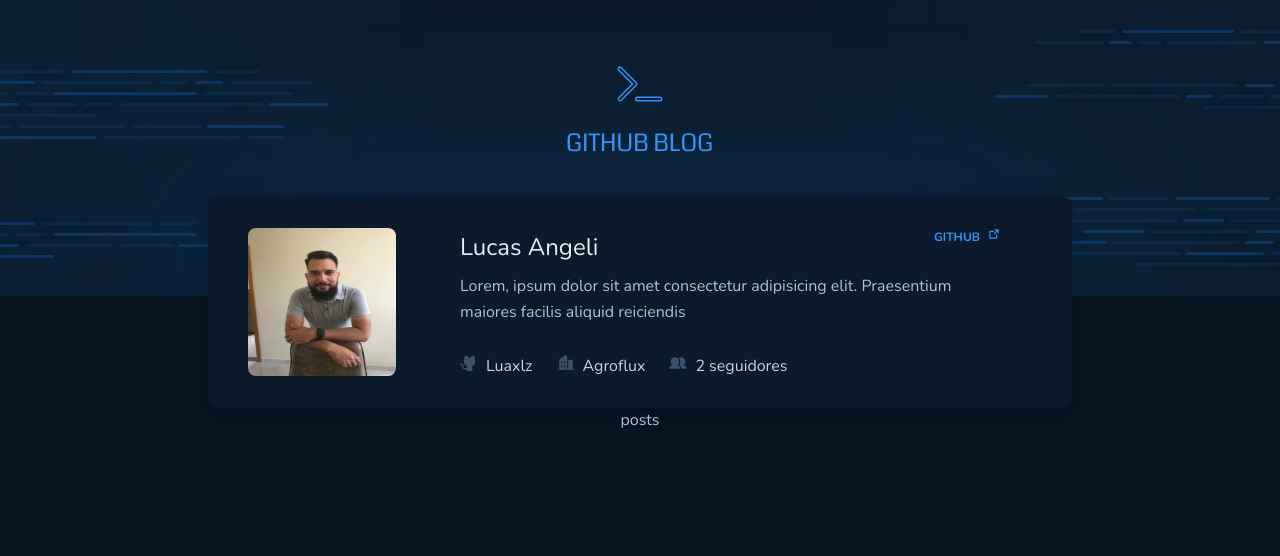
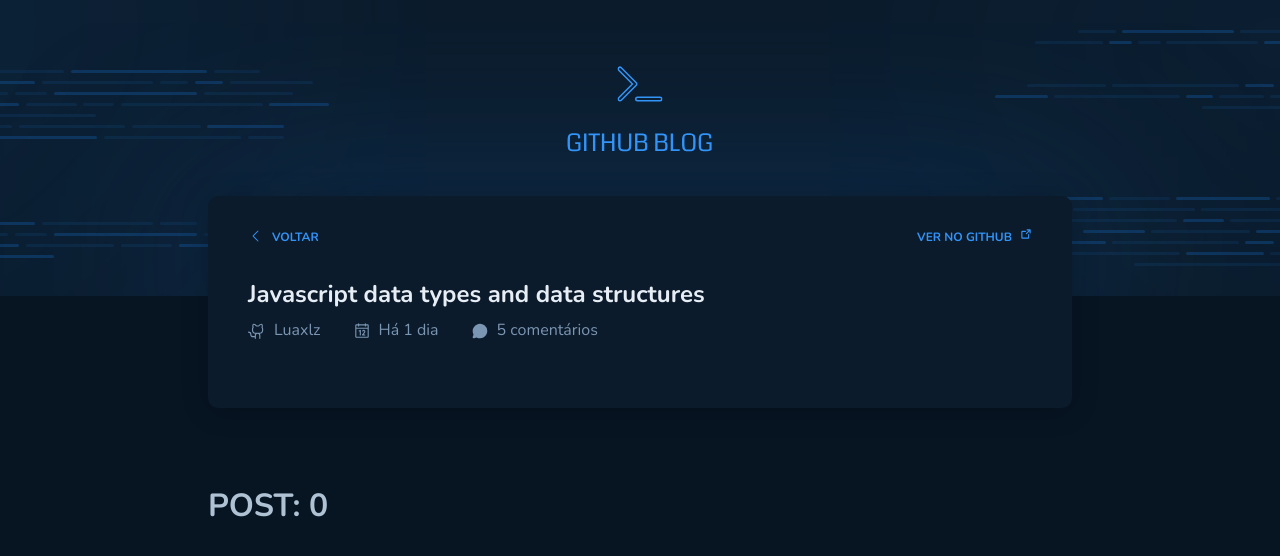
Before and after one commit to Luaxlz/ignite-github-blog, a React (Vite) app: page /post/0 in a window 1280 px wide. Shown: the top 556 px of the page. Built offline with nearby package versions, Linux system fonts and the light colour scheme.

Commit message:
feat: added routes and post page

```diff
--- a/package.json
+++ b/package.json
@@ -13,6 +13,9 @@
     "@phosphor-icons/react": "^2.0.15",
     "react": "^18.2.0",
     "react-dom": "^18.2.0",
+    "react-ellipsis-text": "^1.2.1",
+    "react-lines-ellipsis": "^0.15.4",
+    "react-router-dom": "^6.22.3",
     "styled-components": "^6.1.1"
   },
   "devDependencies": {
--- a/src/App.tsx
+++ b/src/App.tsx
@@ -1,14 +1,16 @@
-import { ThemeProvider } from 'styled-components'
-import { defaultTheme } from './styles/theme/default'
-import { GlobalStyle } from './styles/global'
-import { Home } from './Pages/Home'
+import { ThemeProvider } from 'styled-components';
+import { defaultTheme } from './styles/theme/default';
+import { GlobalStyle } from './styles/global';
+import { BrowserRouter } from 'react-router-dom';
+import { Router } from './Router';
 
 export function App() {
   return (
     <ThemeProvider theme={defaultTheme}>
-      <Home />
-
+      <BrowserRouter>
+        <Router />
+      </BrowserRouter>
       <GlobalStyle />
     </ThemeProvider>
-  )
+  );
 }
--- a/src/Pages/Home/index.tsx
+++ b/src/Pages/Home/index.tsx
@@ -3,12 +3,17 @@
   AboutContainer,
   Avatar,
   DetailsContainer,
-  PostsContainer,
+  PageContainer,
   AboutName,
   Link,
   ProfileSummaryContainer,
   SocialContainer,
   Social,
+  PostsContainer,
+  TitleContainer,
+  Input,
+  CardsContainer,
+  PostCard,
 } from './styles';
 import avatarImg from '../../assets/IMG_4671.jpg';
 import {
@@ -17,12 +22,14 @@
   GithubLogo,
   Users,
 } from '@phosphor-icons/react';
+//@ts-ignore
+import EllipsisText from 'react-ellipsis-text';
 
 export function Home() {
   return (
     <>
       <Header />
-      <PostsContainer>
+      <PageContainer>
         <AboutContainer>
           <Avatar src={avatarImg} alt='user profile image' />
           <DetailsContainer>
@@ -56,8 +63,44 @@
             </ProfileSummaryContainer>
           </DetailsContainer>
         </AboutContainer>
-        <div>posts</div>
-      </PostsContainer>
+        <PostsContainer>
+          <TitleContainer>
+            <span id='title'>Publicações</span>
+            <span id='quantity'>6 publicações</span>
+          </TitleContainer>
+          <Input type='text' placeholder='Buscar conteúdo' />
+          <CardsContainer>
+            {Array.from({ length: 6 }).map((_, i) => {
+              return (
+                <a href={`/post/${i}`} key={i + new Date().getMilliseconds()}>
+                  <PostCard>
+                    <div id='titleContainer'>
+                      <span id='title'>
+                        JavaScript data types and data structures
+                      </span>
+                      <span id='createdAt'>Há 1 dia</span>
+                    </div>
+                    <EllipsisText
+                      text={`Programming languages all have built-in data structures, but
+                    these often differ from one language to another. This article
+                    attempts to list the built-in data structures available in
+                    JavaScript and what properties they have. These can be used to
+                    build other data structures. Wherever possible, comparisons with
+                    other languages are drawn. Dynamic typing JavaScript is a
+                    loosely typed and dynamic language. Variables in JavaScript are
+                    not directly associated with any particular value type, and any
+                    variable can be assigned (and re-assigned) values of all types:
+                    let foo = 42; // foo is now a number foo = 'bar'; // foo is now
+                    a string foo = true; // foo is now a boolean`}
+                      length={220}
+                    />
+                  </PostCard>
+                </a>
+              );
+            })}
+          </CardsContainer>
+        </PostsContainer>
+      </PageContainer>
     </>
   );
 }
--- a/src/Pages/Home/styles.ts
+++ b/src/Pages/Home/styles.ts
@@ -1,6 +1,6 @@
 import styled from 'styled-components';
 
-export const PostsContainer = styled.main`
+export const PageContainer = styled.main`
   display: flex;
   flex-direction: column;
   align-items: center;
@@ -104,3 +104,97 @@
     color: ${(props) => props.theme['base-label']};
   }
 `;
+
+export const PostsContainer = styled.div`
+  display: flex;
+  flex-direction: column;
+  margin-top: 72px;
+  width: 864px;
+`;
+
+export const TitleContainer = styled.div`
+  display: flex;
+  flex-direction: row;
+  width: 100%;
+  justify-content: space-between;
+
+  #title {
+    font-size: ${(props) => props.theme.fontSize['title-s']};
+    color: ${(props) => props.theme['base-subtitle']};
+  }
+
+  #quantity {
+    font-size: ${(props) => props.theme.fontSize['text-s']};
+    color: ${(props) => props.theme['base-span']};
+  }
+`;
+
+export const Input = styled.input`
+  width: 100%;
+  border-radius: 6px;
+  height: 50px;
+  background-color: ${(props) => props.theme['base-input']};
+  border: 1px solid ${(props) => props.theme['base-border']};
+
+  padding: 12px 16px;
+
+  color: ${(props) => props.theme['base-text']};
+  font-size: ${(props) => props.theme.fontSize['text-m']};
+  outline: none;
+
+  &::placeholder {
+    font-size: ${(props) => props.theme.fontSize['text-m']};
+    color: ${(props) => props.theme['base-label']};
+  }
+
+  &:focus {
+    border: 1px solid ${(props) => props.theme.blue};
+  }
+`;
+
+export const CardsContainer = styled.div`
+  display: grid;
+  grid-template-columns: 1fr 1fr;
+  grid-gap: 32px;
+
+  margin-top: 48px;
+`;
+
+export const PostCard = styled.div`
+  display: flex;
+  flex-direction: column;
+  width: 416px;
+  height: 260px;
+  gap: 20px;
+
+  border-radius: 10px;
+  padding: 37px 32px;
+
+  border: 2px solid transparent;
+  background-color: ${(props) => props.theme['base-post']};
+
+  cursor: pointer;
+
+  #titleContainer {
+    display: flex;
+    flex-direction: row;
+    justify-content: space-between;
+    #title {
+      width: 270px;
+      font-size: ${(props) => props.theme.fontSize['title-m']};
+      color: ${(props) => props.theme['base-title']};
+    }
+
+    #createdAt {
+      position: relative;
+      top: 7px;
+      font-size: ${(props) => props.theme.fontSize['text-s']};
+      color: ${(props) => props.theme['base-span']};
+    }
+  }
+
+  &:hover {
+    border: 2px solid ${(props) => props.theme['base-label']};
+    transition: all 0.3s ease-in;
+  }
+`;
--- /dev/null
+++ b/src/Pages/Post/index.tsx
@@ -0,0 +1,60 @@
+import { useParams } from 'react-router-dom';
+import Header from '../Home/components/Header';
+import {
+  AboutContainer,
+  ActionContainer,
+  Link,
+  PageContainer,
+  PostDetails,
+  PostInfo,
+  PostsContainer,
+} from './styles';
+import {
+  ArrowSquareOut,
+  Calendar,
+  CaretLeft,
+  ChatCircle,
+  GithubLogo,
+} from '@phosphor-icons/react';
+
+export default function Post() {
+  const { postId } = useParams();
+  return (
+    <>
+      <Header />
+      <PageContainer>
+        <AboutContainer>
+          <ActionContainer>
+            <Link>
+              <CaretLeft />
+              <a href='/'>VOLTAR</a>
+            </Link>
+            <Link>
+              <a href='/'>VER NO GITHUB</a>
+              <ArrowSquareOut size={12} weight='bold' />
+            </Link>
+          </ActionContainer>
+          <PostDetails>
+            <span>Javascript data types and data structures</span>
+            <PostInfo>
+              <span>
+                <GithubLogo size={18} />
+                Luaxlz
+              </span>
+              <span>
+                <Calendar size={18} />
+                Há 1 dia
+              </span>
+              <span>
+                <ChatCircle weight='fill' size={18} />5 comentários
+              </span>
+            </PostInfo>
+          </PostDetails>
+        </AboutContainer>
+        <PostsContainer>
+          <h1>POST: {postId}</h1>
+        </PostsContainer>
+      </PageContainer>
+    </>
+  );
+}
--- /dev/null
+++ b/src/Pages/Post/styles.ts
@@ -0,0 +1,91 @@
+import styled from 'styled-components';
+
+export const PageContainer = styled.main`
+  display: flex;
+  flex-direction: column;
+  align-items: center;
+  position: relative;
+
+  top: -100px;
+`;
+
+export const AboutContainer = styled.div`
+  display: flex;
+  flex-direction: column;
+  background-color: ${(props) => props.theme['base-profile']};
+  width: 864px;
+  height: 212px;
+
+  padding: 32px 40px;
+  gap: 32px;
+
+  border-radius: 10px;
+  box-shadow: 0 3px 28px 0 rgba(0, 0, 0, 0.2);
+`;
+
+export const ActionContainer = styled.div`
+  display: flex;
+  flex-direction: row;
+  justify-content: space-between;
+  width: 100%;
+`;
+
+export const Link = styled.div`
+  width: fit-content;
+  height: fit-content;
+  display: flex;
+  flex-direction: row;
+  gap: 8px;
+  a {
+    text-decoration: none;
+    text-transform: uppercase;
+    color: ${(props) => props.theme.blue};
+    font-size: ${(props) => props.theme.fontSize.link};
+    font-weight: bold;
+  }
+  &:hover {
+    border-bottom: 1px solid ${(props) => props.theme.blue};
+  }
+
+  svg {
+    color: ${(props) => props.theme.blue};
+  }
+`;
+
+export const PostDetails = styled.div`
+  flex: 1;
+  display: flex;
+  flex-direction: column;
+  gap: 8px;
+
+  span {
+    font-size: ${(props) => props.theme.fontSize['title-l']};
+    color: ${(props) => props.theme['base-title']};
+    line-height: 1.3;
+    font-weight: 700;
+  }
+`;
+
+export const PostInfo = styled.div`
+  display: flex;
+  flex-direction: row;
+  gap: 32px;
+
+  span {
+    font-size: ${(props) => props.theme.fontSize['text-m']};
+    line-height: 1.6;
+    font-weight: 400;
+    color: ${(props) => props.theme['base-span']};
+
+    display: flex;
+    align-items: center;
+    gap: 8px;
+  }
+`;
+
+export const PostsContainer = styled.div`
+  display: flex;
+  flex-direction: column;
+  margin-top: 72px;
+  width: 864px;
+`;
--- /dev/null
+++ b/src/Router.tsx
@@ -0,0 +1,14 @@
+import { Route, Routes } from 'react-router-dom';
+import { Home } from './Pages/Home';
+import Post from './Pages/Post';
+
+export function Router() {
+  return (
+    <Routes>
+      <Route path='/' element={<Home />} />
+      <Route path='/post'>
+        <Route path=':postId' element={<Post />} />
+      </Route>
+    </Routes>
+  );
+}
--- a/src/styles/global.ts
+++ b/src/styles/global.ts
@@ -14,5 +14,11 @@
         font-weight: 400;
         font-size: 1rem;
         line-height: 1.6;
+
+        a {
+            text-decoration: none;
+            color: ${(props) => props.theme['base-text']};
+            font-size: ${(props) => props.theme.fontSize['text-m']};
+        }
     }
 `;
```
Also changed, not shown: 1 other file (tests, documents, lock files or other folders).
